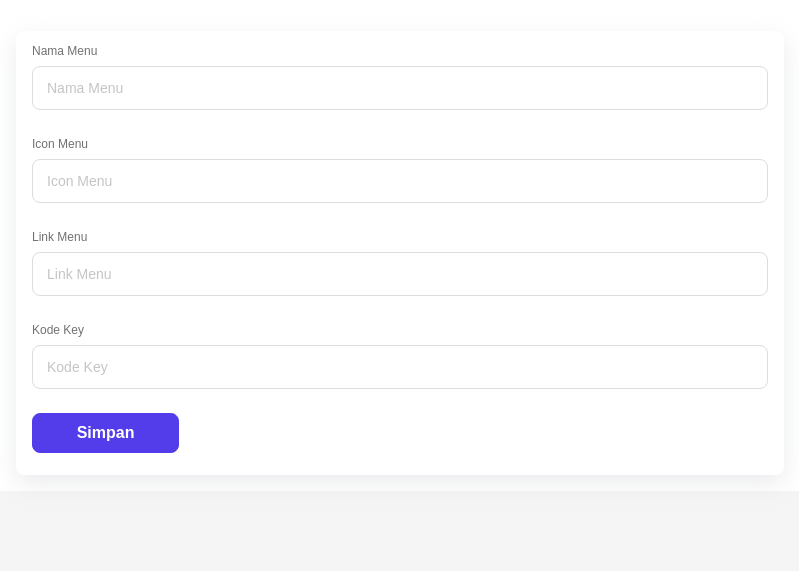
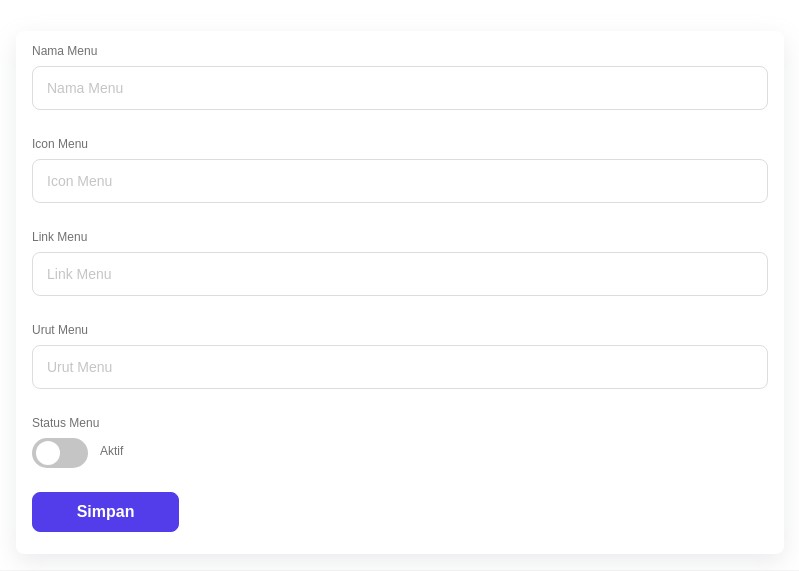
Before and after one commit to protokoproject/apppay, a PHP site: page /simas/kelolamenu/edit.php?kd_menu=1 in a window 1280 px wide. Shown: the part 55-626 px from the top of the page, without its empty margins (240-1039 px from the left). Run offline with PHP 8.4, Linux system fonts and the light colour scheme; data that the repository does not hold is empty; some libraries are stand-ins or nearby versions; some web fonts are replaced.

Commit message:
membetulkan edit kelolamenu

```diff
--- a/simas/kelolamenu/edit.php
+++ b/simas/kelolamenu/edit.php
@@ -11,19 +11,29 @@ if (isset($_POST['simpan'])) {
     $nmmenu = $_POST['nmmenu'];
     $iconmenu = $_POST['iconmenu'];
     $linkmenu = $_POST['linkmenu'];
-    $kdkey = $_POST['kdkey'];
+    $urutmenu = $_POST['urutmenu'] ?? 0; // Default 0 jika tidak diisi
+    $sts_menu = isset($_POST['sts_menu']) ? 1 : 0; // Checkbox: aktif = 1, tidak aktif = 0
+    $kdkey = $_POST['kdkey'] ?? 'utama'; // Default 'utama' jika tidak diisi
 
-    $query = "UPDATE tb_menu SET nm_menu = '$nmmenu', icon_menu = '$iconmenu', link_menu = '$linkmenu', kd_key = '$kdkey' WHERE kd_menu = '$kd_menu'";
+    // Validasi input (Pastikan tidak ada yang kosong kecuali urutmenu)
+    if (empty($nmmenu) || empty($iconmenu) || empty($linkmenu)) {
+        echo "<script>alert('Nama Menu, Icon Menu, dan Link Menu harus diisi!');</script>";
+        echo "<script>window.history.back();</script>";
+        exit;
+    }
+
+    // Query update data
+    $query = "UPDATE tb_menu
+              SET nm_menu = '$nmmenu', icon_menu = '$iconmenu', link_menu = '$linkmenu', kd_key = '$kdkey',
+                  urut_menu = '$urutmenu', sts_menu = '$sts_menu'
+              WHERE kd_menu = '$kd_menu'";
 
     if (mysqli_query($koneksi, $query)) {
-        echo "<script>
-                alert('Data berhasil diubah!');
-                setTimeout(function() {
-                    window.location.href = 'kelolamenu.php';
-                }, 1000); // Redirects after 1 second
-              </script>";
+        echo "<script>alert('Data berhasil diubah!');</script>";
+        header("refresh:0, kelolamenu.php");
     } else {
         echo "<script>alert('Error: " . mysqli_error($koneksi) . "');</script>";
+        header("refresh:0, kelolamenu.php");
     }
 }
 ?>
@@ -86,8 +96,15 @@ if (isset($_POST['simpan'])) {
                             <input type="text" placeholder="Link Menu" name="linkmenu" value="<?php echo $data['link_menu']; ?>">
                         </div>
                         <div class="group-input">
-                            <label>Kode Key</label>
-                            <input type="text" placeholder="Kode Key" name="kdkey" value="<?php echo $data['kd_key']; ?>">
+                            <label>Urut Menu</label>
+                            <input type="text" placeholder="Urut Menu" name="urutmenu" value="<?php echo $data['urut_menu']; ?>">
+                        </div>
+                        <div class="group-input">
+                            <label>Status Menu</label>
+                            <fieldset class="d-flex align-items-center gap-12">
+                                <input class="tf-switch-check" id="switchCheckDefault" type="checkbox" name="sts_menu" <?php echo $data['sts_menu'] ? 'checked' : ''; ?>>
+                                <label for="switchCheckDefault">Aktif</label>
+                            </fieldset>
                         </div>
                         <button type="submit" class="mb-3 tf-btn accent small" style="width: 20%;" name="simpan">Simpan</button>
                     </form>
```
